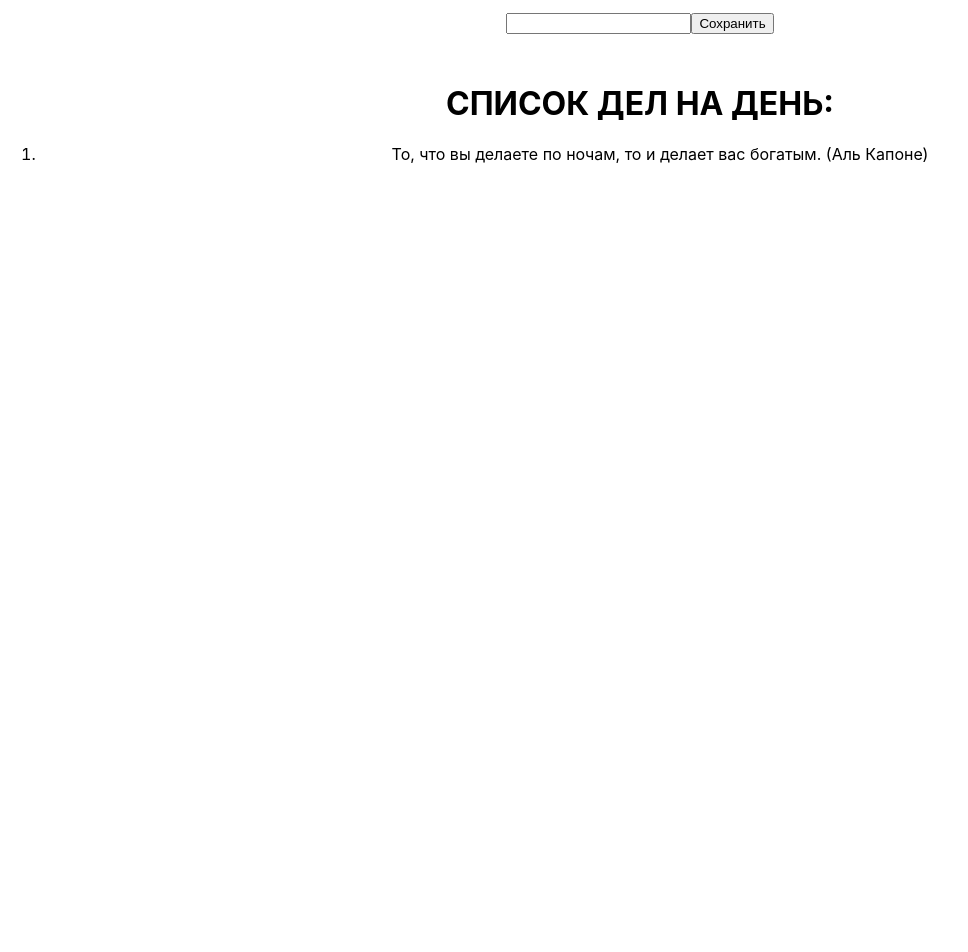
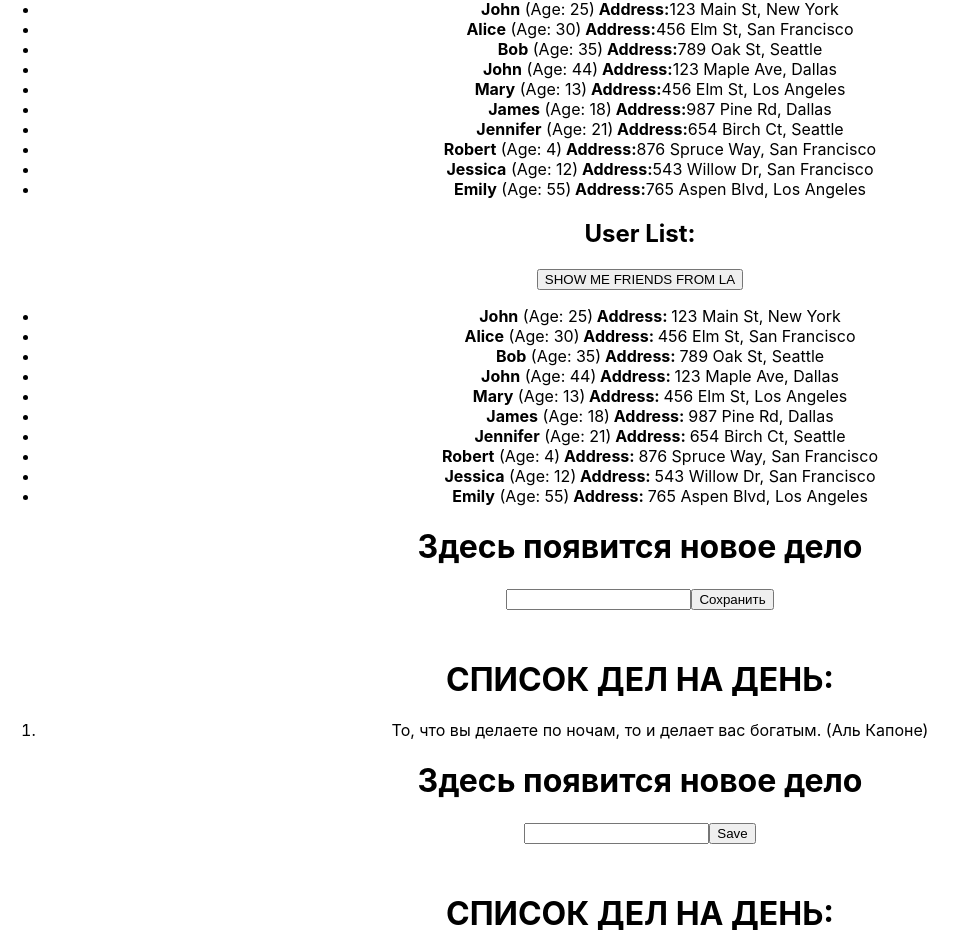
Before and after one commit to roma1524/incHomeWork, a React (Create React App) app: page / in a window 1280 px wide. Shown: the part 70-1022 px from the top of the page, without its empty margins (0-968 px from the left). Before the commit the page ends 800 px from the top, so only its background shows below. Built offline with nearby package versions, Linux system fonts and the light colour scheme.

Commit message:
HW4 is done

```diff
--- a/src/App.tsx
+++ b/src/App.tsx
@@ -7,10 +7,10 @@ import { HW4 } from './HW/4/HW4';
 function App() {
   return (
     <div className="App">
-      {/* <HW1 /> */}
-      {/* <HW2 /> */}
+      <HW1 />
+      <HW2 />
       <HW3 />
-      {/*<HW4 />*/}
+      <HW4 />
     </div>
   );
 }
--- a/src/HW/3/HW3.tsx
+++ b/src/HW/3/HW3.tsx
@@ -23,7 +23,7 @@ export const HW3 = () => {
   const handleSave = () => {
     // ЗАСЕТАТЬ БЫ ТЕКСТ В texts И НЕ ПОТЕРЯТЬ НАПУТСТВИЕ ИЗ ПРОШЛОГО ВЕКА)
     // А ЗАТЕМ УБРАТЬ ЗА СОБОЙ В currentText
-    setTexts(texts => [...texts, currentText]);
+    setTexts(texts => [currentText, ...texts]);
     setCurrentText('');
   };
 
--- a/src/HW/4/Button.tsx
+++ b/src/HW/4/Button.tsx
@@ -1,16 +1,16 @@
 type ButtonPropsType = {
-  callBack: any // НУЖНО ПРОТИПИЗИРОВАТЬ
-  name: any // НУЖНО ПРОТИПИЗИРОВАТЬ
+  callBack: () => void // НУЖНО ПРОТИПИЗИРОВАТЬ
+  name: string // НУЖНО ПРОТИПИЗИРОВАТЬ
 };
 
-export const Button = (props: ButtonPropsType) => {
+export const Button = ({callBack, name}: ButtonPropsType) => {
   const callBackHandler = () => {
-    // НУЖНО ДОПИСАТЬ
+    callBack();
   };
 
   return (
-    <button id={'hw04-button'} onClick={callBackHandler}>
-      {props.name}
+    <button id={'hw04-button'} onClick={() => callBackHandler()}>
+      {name}
     </button>
   );
 };
--- a/src/HW/4/HW4.tsx
+++ b/src/HW/4/HW4.tsx
@@ -26,27 +26,27 @@ export const HW4 = () => {
 
   return (
     <div id={'hw04'}>
-      {/*{currentText ? (*/}
-      {/*  <h1 id={'hw04-text'}>{currentText}</h1>*/}
-      {/*) : (*/}
-      {/*  <h1 id={'hw04-default-text'}>Здесь появится новое дело</h1>*/}
-      {/*)}*/}
+      {currentText ? (
+       <h1 id={'hw04-text'}>{currentText}</h1>
+      ) : (
+       <h1 id={'hw04-default-text'}>Здесь появится новое дело</h1>
+      )}
 
-      {/*<Input НЕ ХВАТАЕТ АРГУМЕНТОВ />*/}
+      <Input currentText={currentText} setCurrentText={setCurrentText} />
 
-      {/*<Button НЕ ХВАТАЕТ АРГУМЕНТОВ />*/}
+      <Button callBack={handleSave} name={'Save'}/>
 
-      {/*<h1 style={{ marginTop: '50px' }}>СПИСОК ДЕЛ НА ДЕНЬ:</h1>*/}
+      <h1 style={{ marginTop: '50px' }}>СПИСОК ДЕЛ НА ДЕНЬ:</h1>
 
-      {/*<ol id={'hw04-tasks'}>*/}
-      {/*  {texts.map((el, index) => {*/}
-      {/*    return (*/}
-      {/*      <li key={index} id={`hw04-task-${index}`} className={ЕСЛИ ЧЕТН ? S.chetNechet : ''}>*/}
-      {/*        {el}*/}
-      {/*      </li>*/}
-      {/*    );*/}
-      {/*  })}*/}
-      {/*</ol>*/}
+      <ol id={'hw04-tasks'}>
+       {texts.map((el, index) => {
+         return (
+           <li key={index} id={`hw04-task-${index}`} className={index % 2 === 0 ? s.chetNechet : ''}>
+             {el}
+           </li>
+         );
+       })}
+      </ol>
     </div>
   );
 };
--- a/src/HW/4/Input.tsx
+++ b/src/HW/4/Input.tsx
@@ -1,14 +1,15 @@
 type InputPropsType = {
-	currentText: any // НУЖНО ПРОТИПИЗИРОВАТЬ
+	currentText: string // НУЖНО ПРОТИПИЗИРОВАТЬ
 	setCurrentText: any // НУЖНО ПРОТИПИЗИРОВАТЬ
 };
 
-export const Input = (props: InputPropsType) => {
-	const onChangeHandler = (event: 'НУЖНО ПРОТИПИЗИРОВАТЬ') => {
+export const Input = ({setCurrentText, currentText}: InputPropsType) => {
+	const onChangeHandler = (event: Parameters<NonNullable<React.ComponentProps<"input">["onChange"]>>[0]) => {
 		// НУЖНО ДОПИСАТЬ
+		setCurrentText(event.target.value);
 	};
 
-	// return (
-	//   <input id={'hw04-input'} type="text" value={props.currentText} onChange={onChangeHandler} />
-	// );
+	return (
+	  <input id={'hw04-input'} type="text" value={currentText} onChange={(event) => onChangeHandler(event)} />
+	);
 };
```
